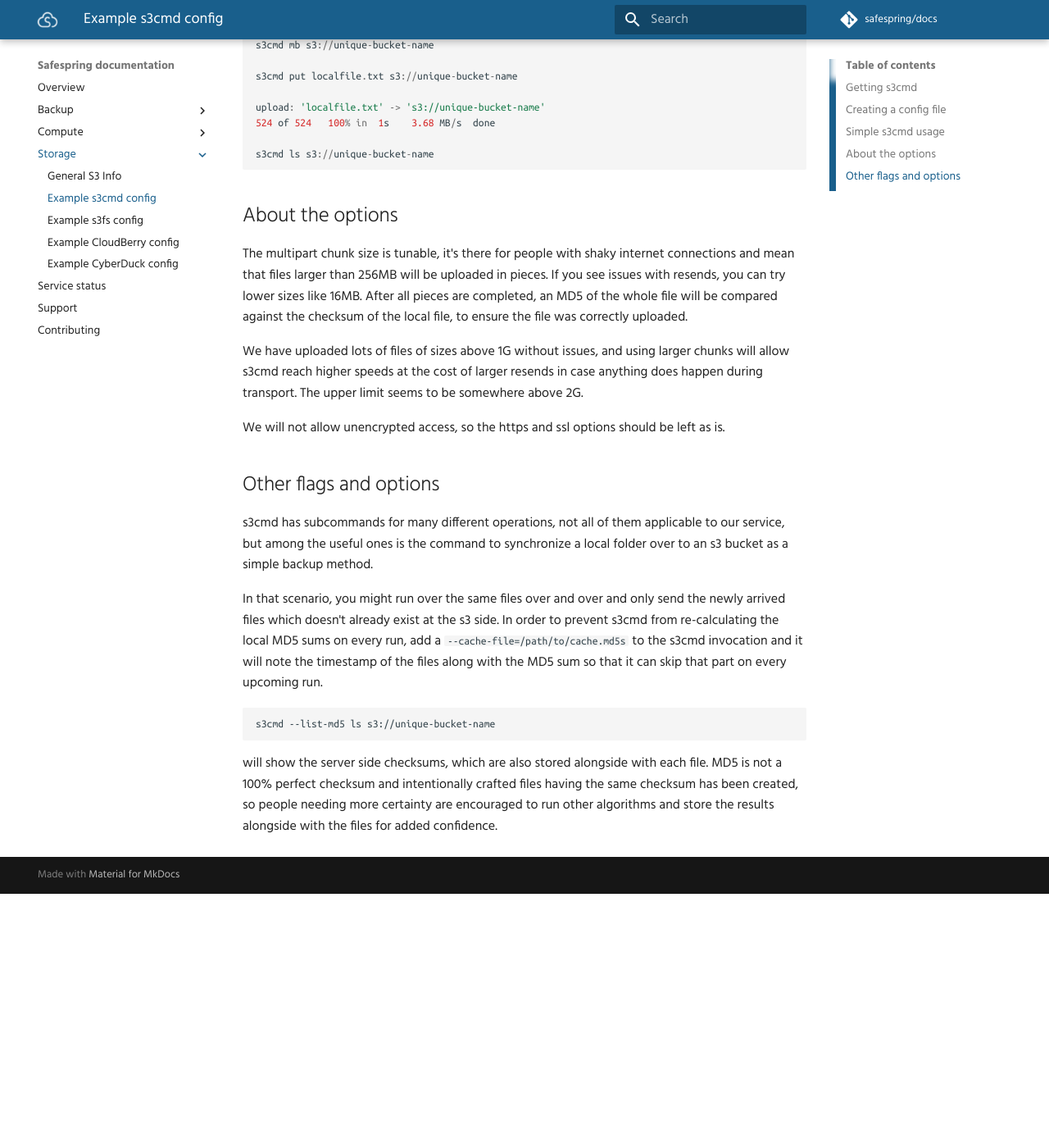
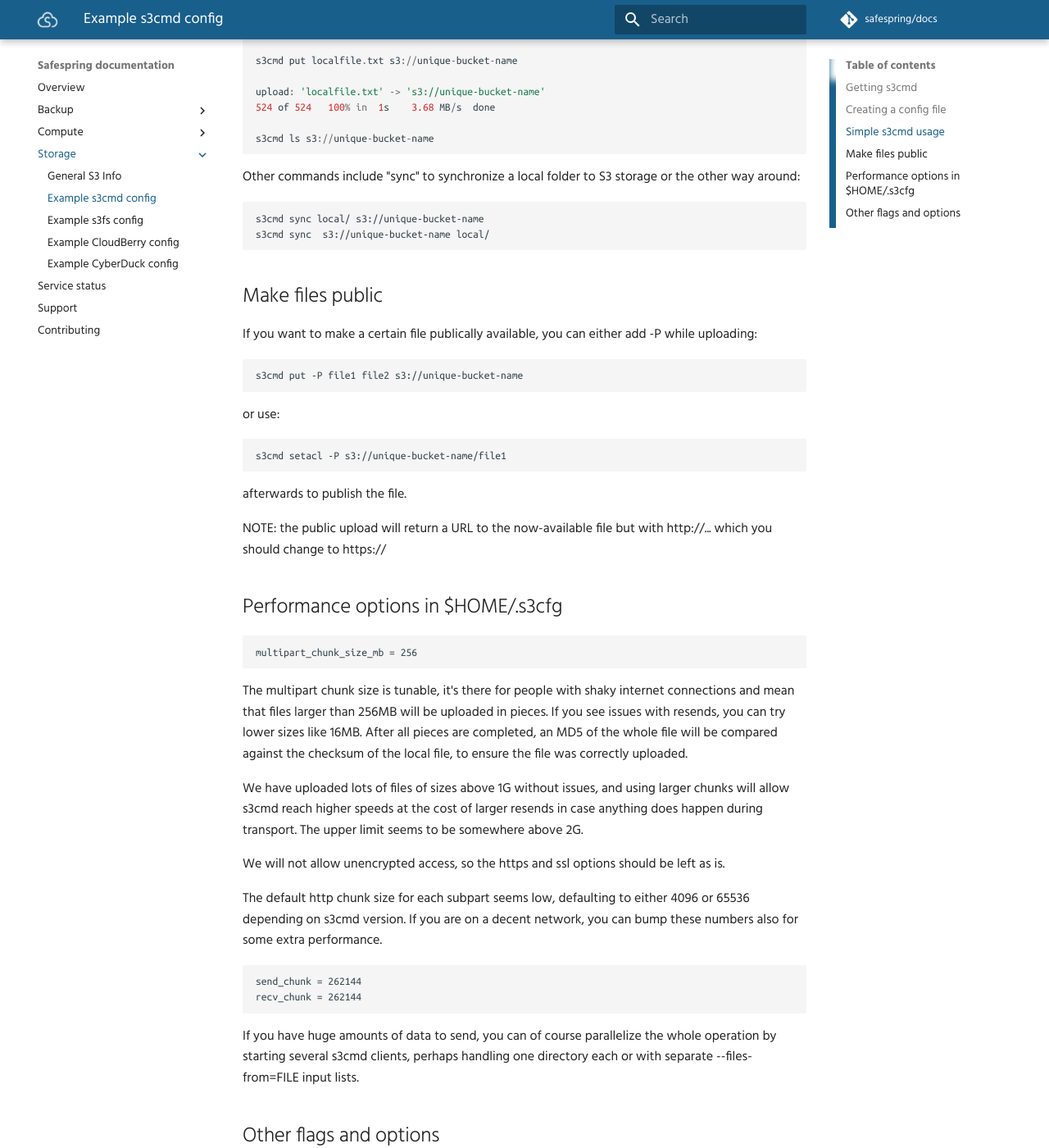
Before and after one commit to safespring/docs, an MkDocs documentation site: the page built from content/storage/s3cmd.md, in a window 1280 px wide and 1400 px high, scrolled down 865 px. Shown: the whole window at 82% size. Built offline with MkDocs 1.6.1 and Material for MkDocs 9.7.7, drawn with Linux system fonts in a browser that asks for light colours; comment, search, counter and statistics services are not loaded; old or Windows-style settings are respelled for this version of MkDocs; before the commit the page ends 1955 px from its top, so only the background shows below that; some of the changed text lies outside the part shown.

Commit message:
Reflow of text, separated perf options, file publishing info for s3cmd

````diff
--- a/content/storage/s3cmd.md
+++ b/content/storage/s3cmd.md
@@ -2,11 +2,16 @@
 
 ## Getting s3cmd
 
-Most linux distributions will have s3cmd in their repos, so a simple "apt-get install s3cmd" or "yum install s3cmd" (perhaps after adding the RH/CentOS EPEL repos) should suffice. Otherwise, the project website is http://s3tools.org/s3cmd
+Most linux distributions will have s3cmd in their repos, so a simple
+"apt-get install s3cmd" or "yum install s3cmd" (perhaps after adding
+the RH/CentOS EPEL repos) should suffice. Otherwise, the project
+website is http://s3tools.org/s3cmd
 
 ## Creating a config file
 
-s3cmd can be told to output a file containing all options in their current state, but it holds a lot of unneeded information so a simple start config could be as short as:
+s3cmd can be told to output a file containing all options in their
+current state, but it holds a lot of unneeded information so a simple
+start config could be as short as:
 
 $HOME/.s3cfg:
 
@@ -35,23 +40,78 @@
 
     s3cmd ls s3://unique-bucket-name
 
+Other commands include "sync" to synchronize a local folder to S3
+storage or the other way around:
 
-## About the options
+    s3cmd sync local/ s3://unique-bucket-name
+    s3cmd sync  s3://unique-bucket-name local/
 
-The multipart chunk size is tunable, it's there for people with shaky internet connections and mean that files larger than 256MB will be uploaded in pieces. If you see issues with resends, you can try lower sizes like 16MB. After all pieces are completed, an MD5 of the whole file will be compared against the checksum of the local file, to ensure the file was correctly uploaded.
+## Make files public
 
-We have uploaded lots of files of sizes above 1G without issues, and using larger chunks will allow s3cmd reach higher speeds at the cost of larger resends in case anything does happen during transport. The upper limit seems to be somewhere above 2G.
+If you want to make a certain file publically available, you can
+either  add -P while uploading:
 
-We will not allow unencrypted access, so the https and ssl options should be left as is.
+    s3cmd put -P file1 file2 s3://unique-bucket-name
+
+or use:
+
+    s3cmd setacl -P s3://unique-bucket-name/file1
+
+afterwards to publish the file.
+
+NOTE: the public upload will return a URL to the now-available
+file but with http://... which you should change to https://
+
+## Performance options in $HOME/.s3cfg
+
+    multipart_chunk_size_mb = 256
+
+The multipart chunk size is tunable, it's there for people with shaky
+internet connections and mean that files larger than 256MB will be
+uploaded in pieces. If you see issues with resends, you can try lower
+sizes like 16MB. After all pieces are completed, an MD5 of the whole
+file will be compared against the checksum of the local file, to
+ensure the file was correctly uploaded.
+
+We have uploaded lots of files of sizes above 1G without issues, and
+using larger chunks will allow s3cmd reach higher speeds at the cost
+of larger resends in case anything does happen during transport. The
+upper limit seems to be somewhere above 2G.
+
+We will not allow unencrypted access, so the https and ssl options
+should be left as is.
+
+The default http chunk size for each subpart seems low, defaulting to
+either 4096 or 65536 depending on s3cmd version.  If you are on a
+decent network, you can bump these numbers also for some extra
+performance.
+
+    send_chunk = 262144
+    recv_chunk = 262144
+
+If you have huge amounts of data to send, you can of course parallelize
+the whole operation by starting several s3cmd clients, perhaps handling
+one directory each or with separate --files-from=FILE input lists.
 
 ## Other flags and options
 
-s3cmd has subcommands for many different operations, not all of them applicable to our service, but among the useful ones is the command to synchronize a local folder over to an s3 bucket as a simple backup method.
+s3cmd has subcommands for many different operations, not all of them
+applicable to our service, but among the useful ones is the command to
+synchronize a local folder over to an s3 bucket as a simple backup
+method.
 
-In that scenario, you might run over the same files over and over and only send the newly arrived files which doesn't already exist at the s3 side.
+In that scenario, you might run over the same files over and over and
+only send the newly arrived files which doesn't already exist at the
+s3 side.
+
 In order to prevent s3cmd from re-calculating the local MD5 sums on every run, add a
-```--cache-file=/path/to/cache.md5s``` to the s3cmd invocation and it will note the timestamp of the files along with the MD5 sum so that it can skip that part on every upcoming run.
+```--cache-file=/path/to/cache.md5s``` to the s3cmd invocation and it
+will note the timestamp of the files along with the MD5 sum so that it can skip that part on every upcoming run.
 
     s3cmd --list-md5 ls s3://unique-bucket-name
 
-will show the server side checksums, which are also stored alongside with each file. MD5 is not a 100% perfect checksum and intentionally crafted files having the same checksum has been created, so people needing more certainty are encouraged to run other algorithms and store the results alongside with the files for added confidence.
+will show the server side checksums, which are also stored alongside
+with each file. MD5 is not a 100% perfect checksum and intentionally
+crafted files having the same checksum has been created, so people
+needing more certainty are encouraged to run other algorithms and
+store the results alongside with the files for added confidence.
````
Also changed, not shown: other parts of content/storage/s3cmd.md (+3 -3 lines).
